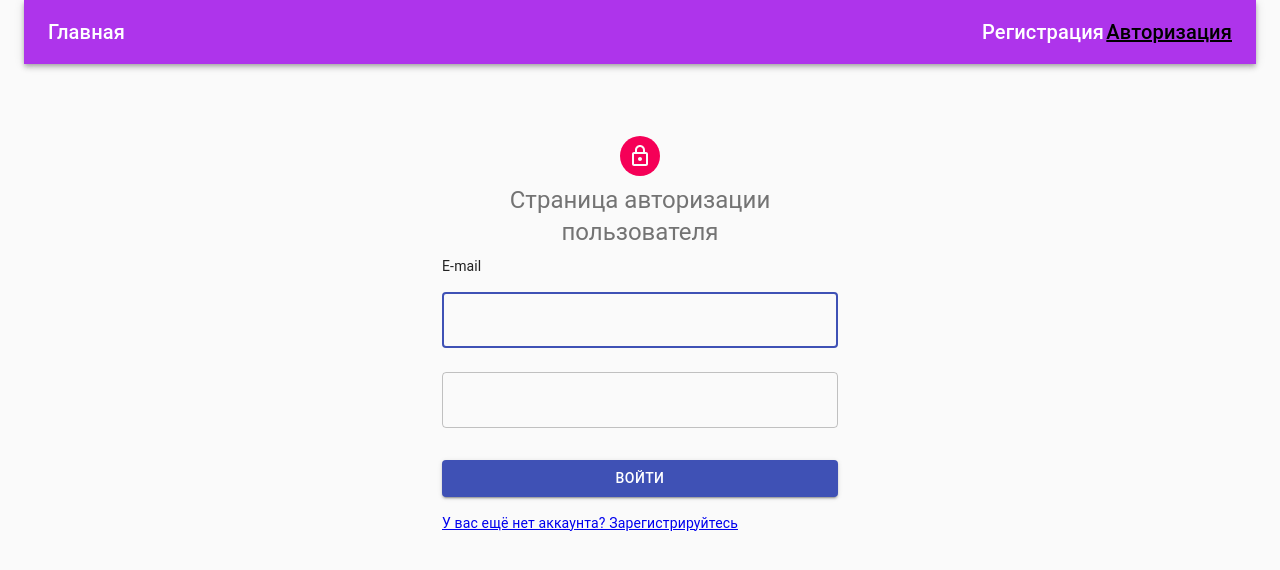
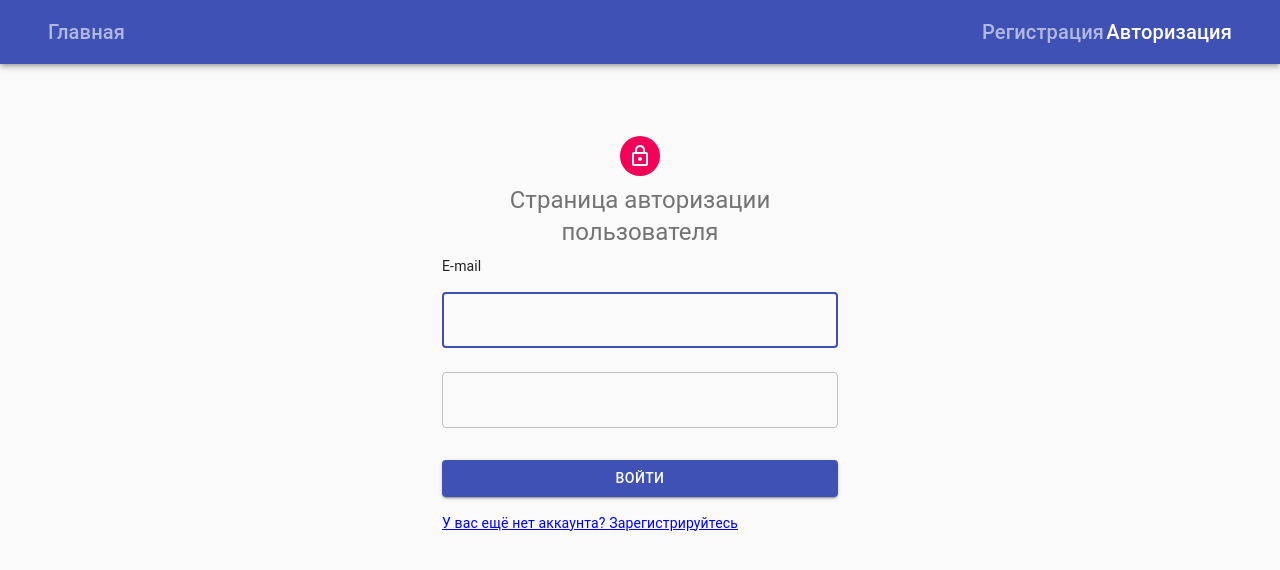
Before and after one commit to Nataliia-Blazhko/goit-react-hw-08-phonebook, a React (Create React App) app: page /login in a window 1280 px wide. Shown: the top 570 px of the page. Built offline with nearby package versions, Linux system fonts and the light colour scheme.

Commit message:
добавляет финальное оформление приложения

```diff
--- a/src/App.js
+++ b/src/App.js
@@ -5,7 +5,6 @@ import { authOperations } from './redux/auth';
 import AppBar from './components/appbar/AppBar';
 import PrivateRoute from './components/PrivateRoute';
 import PublicRoute from './components/PublicRoute';
-import Container from '@material-ui/core/Container';
 
 import './styles.scss';
 
@@ -21,7 +20,7 @@ class App extends Component {
 
   render() {
     return (
-      <Container fixed>
+      <>
         <AppBar />
         <Suspense fallback={<p>Идёт загрузка...</p>}>
           <Switch>
@@ -30,6 +29,7 @@ class App extends Component {
               path="/"
               component={Home}
               redirectTo="/contacts"
+              restricted
             />
             <PublicRoute
               path="/register"
@@ -51,7 +51,7 @@ class App extends Component {
             />
           </Switch>
         </Suspense>
-      </Container>
+      </>
     );
   }
 }
--- a/src/components/appbar/AppBar.js
+++ b/src/components/appbar/AppBar.js
@@ -6,10 +6,11 @@ import { authSelectors } from '../../redux/auth';
 import MaterialAppBar from '@material-ui/core/AppBar';
 import { makeStyles } from '@material-ui/core/styles';
 import Toolbar from '@material-ui/core/Toolbar';
+import Container from '@material-ui/core/Container';
 
 const useStyles = makeStyles(theme => ({
   appBar: {
-    backgroundColor: '#ae34eb',
+    backgroundColor: '#3f51b5',
     display: 'flex',
     justifyContent: 'space-between',
     alignItems: 'center',
@@ -22,10 +23,12 @@ const AppBar = ({ isAuthenticated }) => {
   return (
     <div className={classes.root}>
       <MaterialAppBar position="static">
-        <Toolbar className={classes.appBar}>
-          <Navigation />
-          {isAuthenticated ? <UserMenu /> : <AuthNav />}
-        </Toolbar>
+        <Container>
+          <Toolbar className={classes.appBar}>
+            <Navigation />
+            {isAuthenticated ? <UserMenu /> : <AuthNav />}
+          </Toolbar>
+        </Container>
       </MaterialAppBar>
     </div>
   );
--- a/src/components/authnav/AuthNav.js
+++ b/src/components/authnav/AuthNav.js
@@ -13,11 +13,11 @@ const useStyles = makeStyles(theme => ({
 
   link: {
     textDecoration: 'none',
-    color: 'white',
+    color: '#ffffff99',
   },
   activeLink: {
-    textDecoration: 'underline',
-    color: 'black',
+    textDecoration: 'none',
+    color: 'white',
   },
 }));
 
--- a/src/components/contactform/ContactForm.js
+++ b/src/components/contactform/ContactForm.js
@@ -3,7 +3,6 @@ import PropTypes from 'prop-types';
 import { connect } from 'react-redux';
 import { addContact } from '../../redux/phonebook/phonebook-operations';
 import TextField from '@material-ui/core/TextField';
-import { v4 as uuid } from 'uuid';
 import { withStyles } from '@material-ui/core/styles';
 import Button from '@material-ui/core/Button';
 import Grid from '@material-ui/core/Grid';
@@ -34,7 +33,6 @@ export class ContactForm extends Component {
       alert(`${contact.number} is already in contacts`);
       return;
     }
-    // contact.id = uuid();
     this.props.addContact(contact);
     this.clearForm();
   };
--- a/src/components/contactlist/ContactList.js
+++ b/src/components/contactlist/ContactList.js
@@ -3,6 +3,8 @@ import ContactListItem from './ContactListItem';
 import PropTypes from 'prop-types';
 import { connect } from 'react-redux';
 import { getContacts } from '../../redux/phonebook/phonebook-operations';
+import List from '@material-ui/core/List';
+import Grid from '@material-ui/core/Grid';
 
 export class ContactList extends Component {
   componentDidMount() {
@@ -10,17 +12,21 @@ export class ContactList extends Component {
   }
   render() {
     return (
-      <ul>
+      <Grid container direction="row" justifyContent="center">
+        <List xs={12} md={6} style={{ width: '400px' }}>
           {this.props.loading ? (
             <div>Идёт загрузка...</div>
           ) : (
             this.props.contacts
               .filter(item =>
-              item.name.toLowerCase().includes(this.props.filter.toLowerCase()),
+                item.name
+                  .toLowerCase()
+                  .includes(this.props.filter.toLowerCase()),
               )
               .map(item => <ContactListItem key={item.id} {...item} />)
           )}
-      </ul>
+        </List>
+      </Grid>
     );
   }
 }
--- a/src/components/contactlist/ContactListItem.js
+++ b/src/components/contactlist/ContactListItem.js
@@ -2,21 +2,33 @@ import { Component } from 'react';
 import PropTypes from 'prop-types';
 import { connect } from 'react-redux';
 import { deleteContact } from '../../redux/phonebook/phonebook-operations';
+import ListItem from '@material-ui/core/ListItem';
+import ListItemIcon from '@material-ui/core/ListItemIcon';
+import ListItemSecondaryAction from '@material-ui/core/ListItemSecondaryAction';
+import ListItemText from '@material-ui/core/ListItemText';
+import ContactPhoneIcon from '@material-ui/icons/ContactPhone';
+import DeleteIcon from '@material-ui/icons/Delete';
+import IconButton from '@material-ui/core/IconButton';
 
 export class ContactListItem extends Component {
   render() {
     const { name, number, id, deleteContact } = this.props;
     return (
-      <li className="person">
-        {name} {number}
-        <button
-          className="deleteButton"
-          onClick={() => deleteContact(id)}
-          type="button"
-        >
-          Удалить контакт
-        </button>
-      </li>
+      <ListItem>
+        <ListItemIcon>
+          <ContactPhoneIcon />
+        </ListItemIcon>
+        <ListItemText primary={name} secondary={number} />
+        <ListItemSecondaryAction>
+          <IconButton
+            edge="end"
+            aria-label="delete"
+            onClick={() => deleteContact(id)}
+          >
+            <DeleteIcon />
+          </IconButton>
+        </ListItemSecondaryAction>
+      </ListItem>
     );
   }
 }
--- a/src/components/login/Login.js
+++ b/src/components/login/Login.js
@@ -96,7 +96,7 @@ export class Login extends Component {
               id="login-password"
               value={this.state.password}
               onChange={this.handleInput}
-              autoComplete="current-password"
+              autoComplete="on"
             />
             <Button
               type="submit"
--- a/src/components/navigation/Navigation.js
+++ b/src/components/navigation/Navigation.js
@@ -12,12 +12,12 @@ const useStyles = makeStyles(theme => ({
   },
   link: {
     textDecoration: 'none',
-    color: 'white',
+    color: '#ffffff99',
     marginRight: '20px',
   },
   activeLink: {
-    textDecoration: 'underline',
-    color: 'black',
+    textDecoration: 'none',
+    color: 'white',
   },
 }));
 
--- a/src/components/register/Register.js
+++ b/src/components/register/Register.js
@@ -114,6 +114,7 @@ export class Register extends Component {
                   value={this.state.password}
                   style={styles.input}
                   fullWidth
+                  autoComplete="on"
                 />
               </Grid>
               <Button
--- a/src/services/contactsServices.js
+++ b/src/services/contactsServices.js
@@ -6,7 +6,8 @@ export const getContactsQuery = async () => {
 };
 
 export const addContactQuery = async contact => {
-  await axios.post('/contacts', contact);
+  const { data } = await axios.post('/contacts', contact);
+  return data;
 };
 
 export const deleteContactQuery = async id => {
```
Lines whose indentation alone changed are shown as unchanged.
